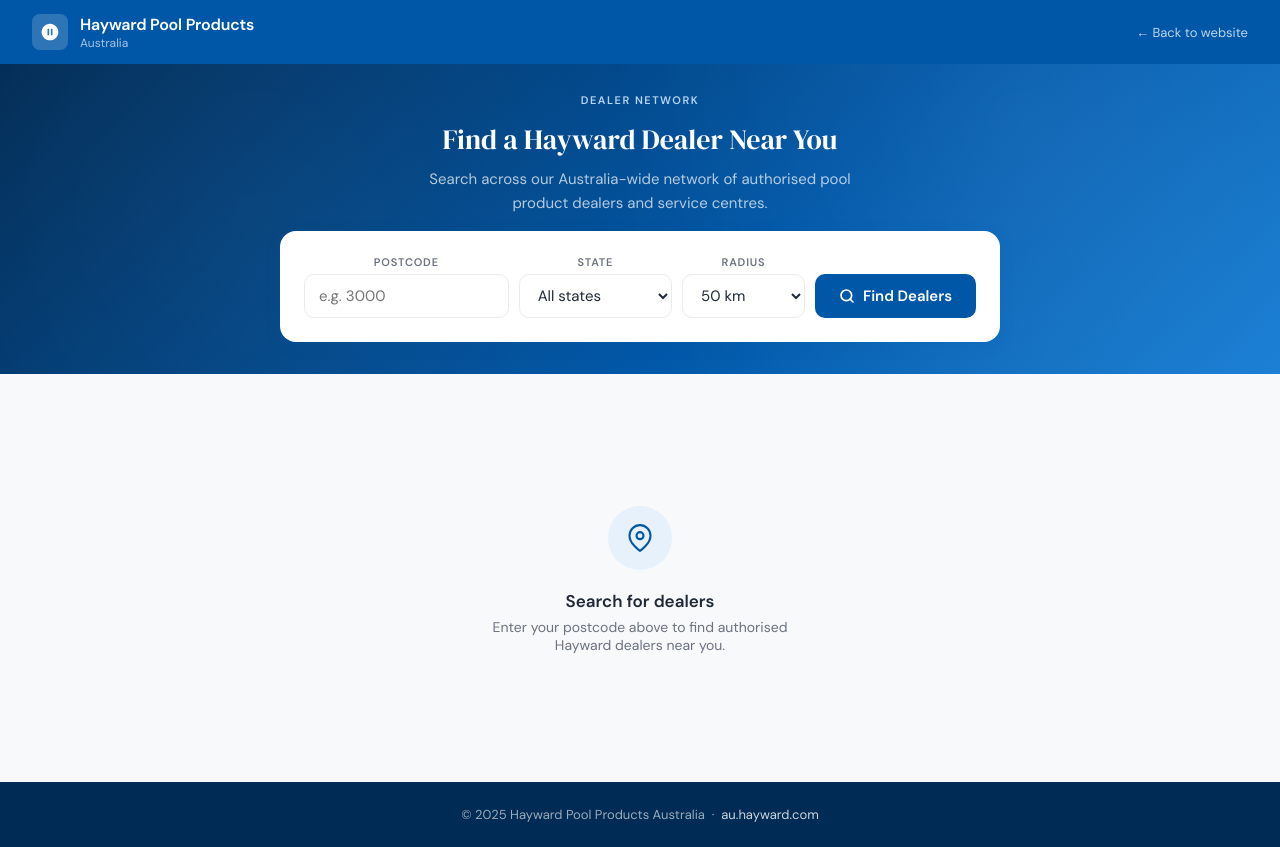
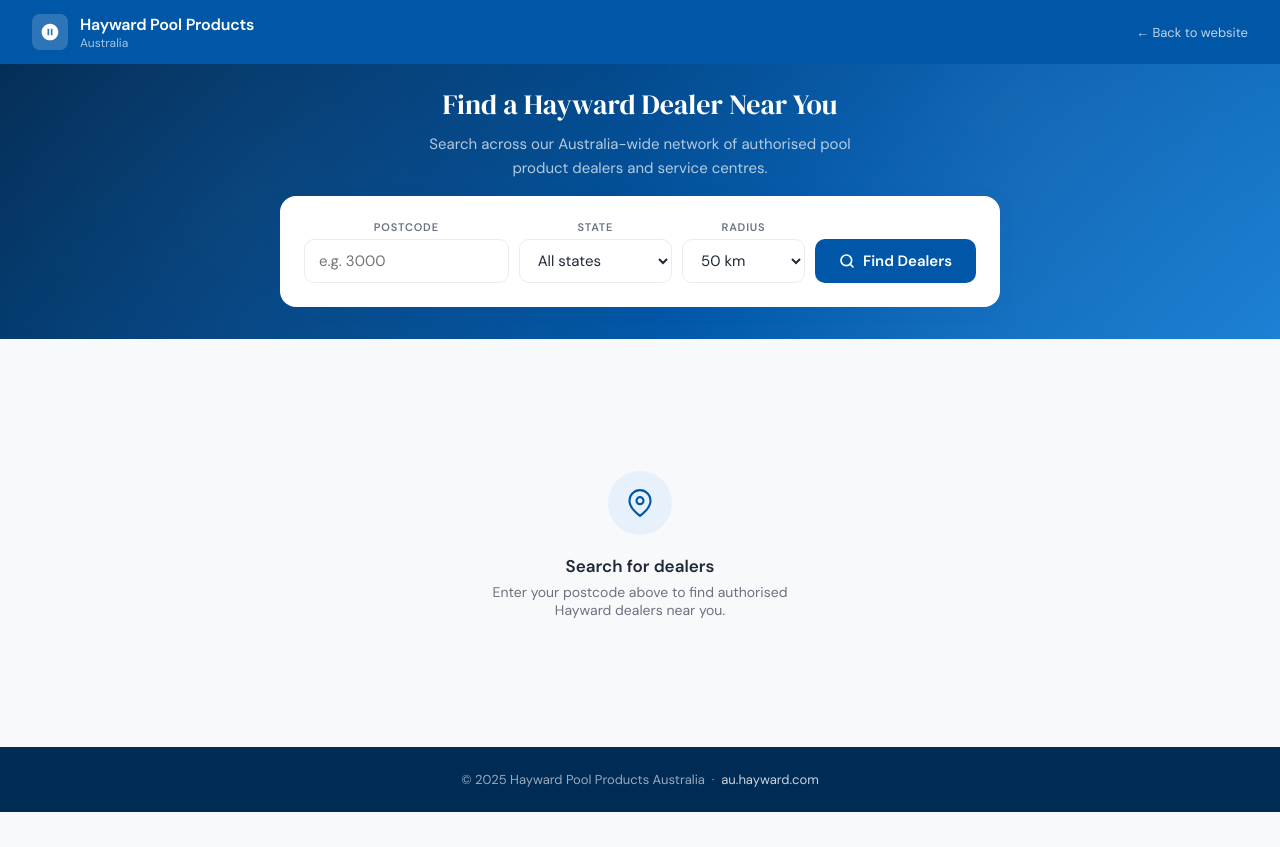
Before and after one commit to haywardpoolproductsaustralia/dealer-locator, a website: page index.html in a window 1280 px wide. After the commit the page ends 812 px from the top, so only its background shows below. Drawn offline with Linux system fonts and the light colour scheme.

Commit message:
Update index.html

```diff
--- a/index.html
+++ b/index.html
@@ -405,8 +405,7 @@
 </header>
 
 <section class="hero">
-  <span class="hero-eyebrow">Dealer Network</span>
-  <h1>Find a Hayward Dealer Near You</h1>
+   <h1>Find a Hayward Dealer Near You</h1>
   <p class="hero-desc">Search across our Australia-wide network of authorised pool product dealers and service centres.</p>
 
   <div class="search-card">
```
